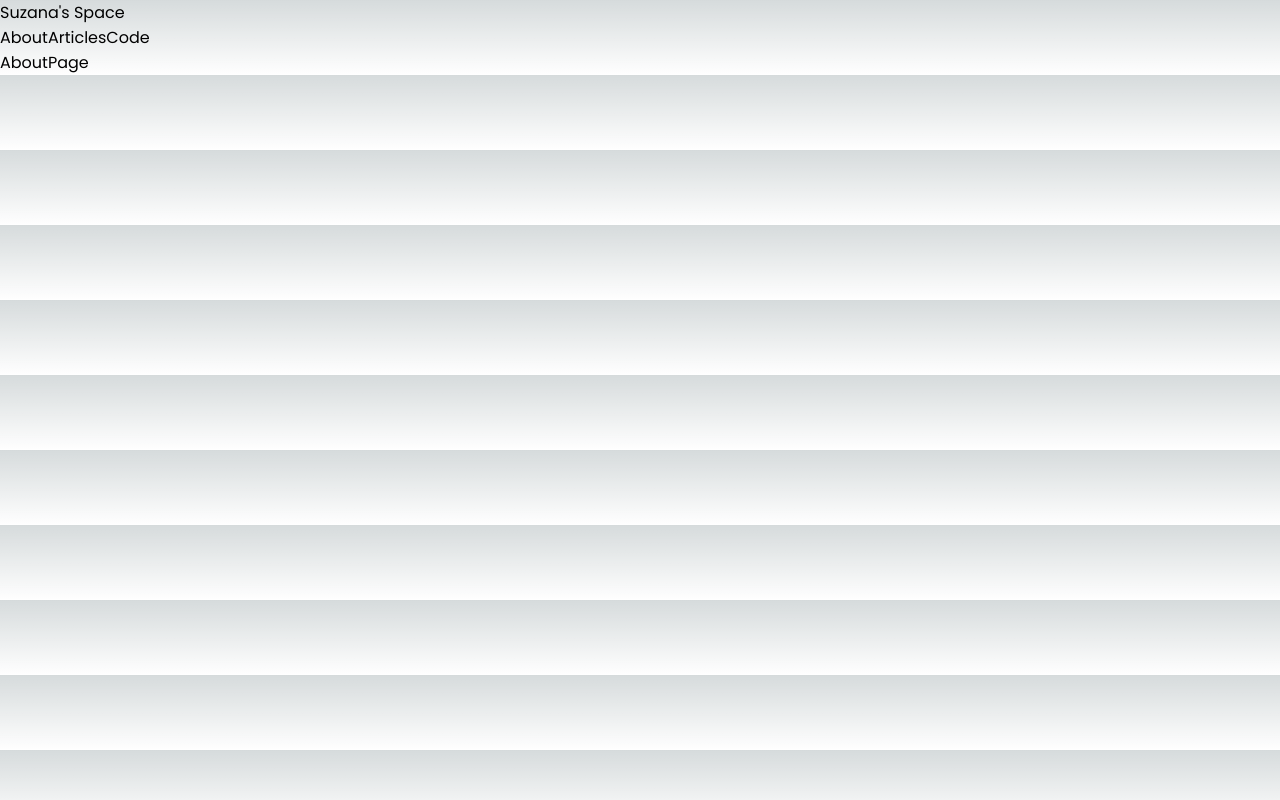
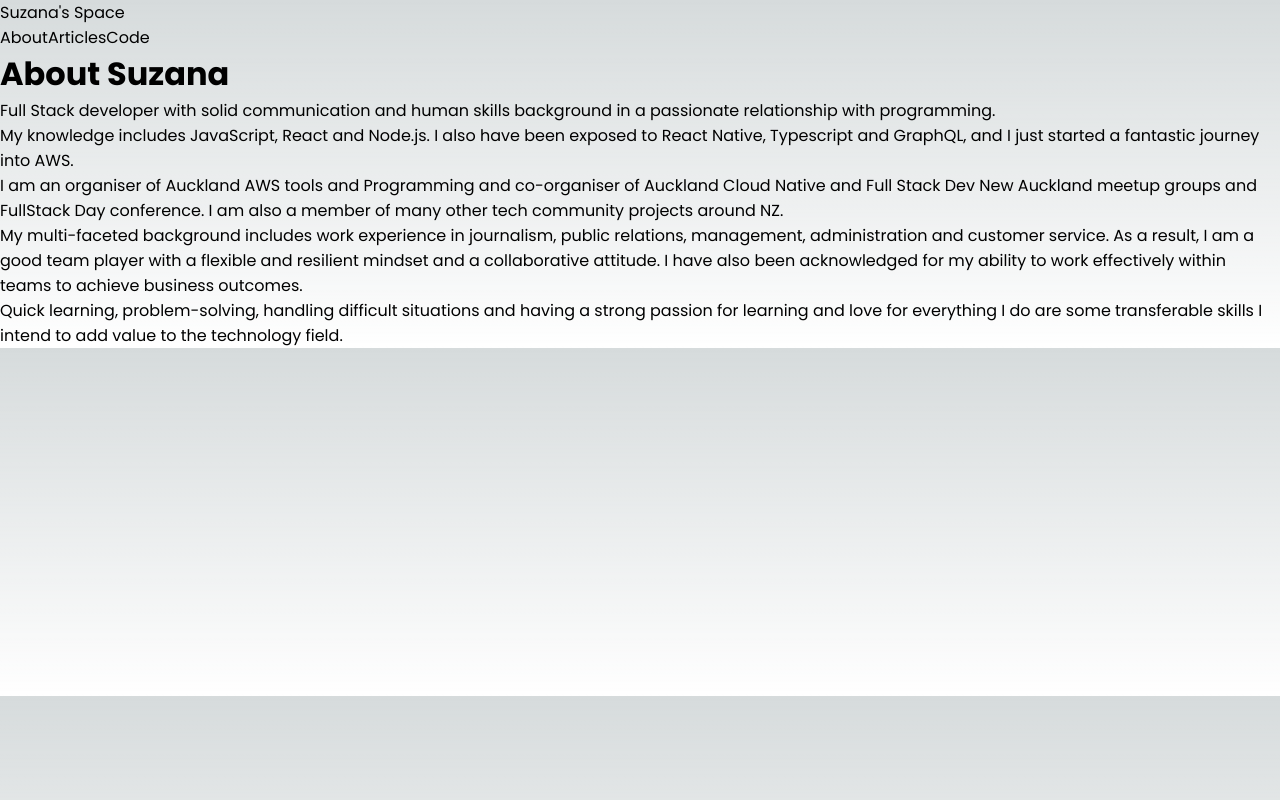
Before and after one commit to suzanamelomoraes/suzanamelomoares, a Next.js app: page /about in a window 1280 px wide. Built offline with nearby package versions, Linux system fonts and the light colour scheme.

Commit message:
include profile infos

```diff
--- a/src/app/about/page.tsx
+++ b/src/app/about/page.tsx
@@ -1,5 +1,35 @@
+export const metadata = {
+  title: "About Suzana",
+};
+
 const AboutPage = () => {
-  return <div>AboutPage</div>;
+  return (
+    <div>
+      <h1>About Suzana</h1>
+      <p>
+        Full Stack developer with solid communication and human skills
+        background in a passionate relationship with programming. <br />
+        My knowledge includes JavaScript, React and Node.js. I also have been
+        exposed to React Native, Typescript and GraphQL, and I just started a
+        fantastic journey into AWS.
+        <br />
+        I am an organiser of Auckland AWS tools and Programming and co-organiser
+        of Auckland Cloud Native and Full Stack Dev New Auckland meetup groups
+        and FullStack Day conference. I am also a member of many other tech
+        community projects around NZ.
+        <br />
+        My multi-faceted background includes work experience in journalism,
+        public relations, management, administration and customer service. As a
+        result, I am a good team player with a flexible and resilient mindset
+        and a collaborative attitude. I have also been acknowledged for my
+        ability to work effectively within teams to achieve business outcomes.
+        <br />
+        Quick learning, problem-solving, handling difficult situations and
+        having a strong passion for learning and love for everything I do are
+        some transferable skills I intend to add value to the technology field.
+      </p>
+    </div>
+  );
 };
 
 export default AboutPage;
```
